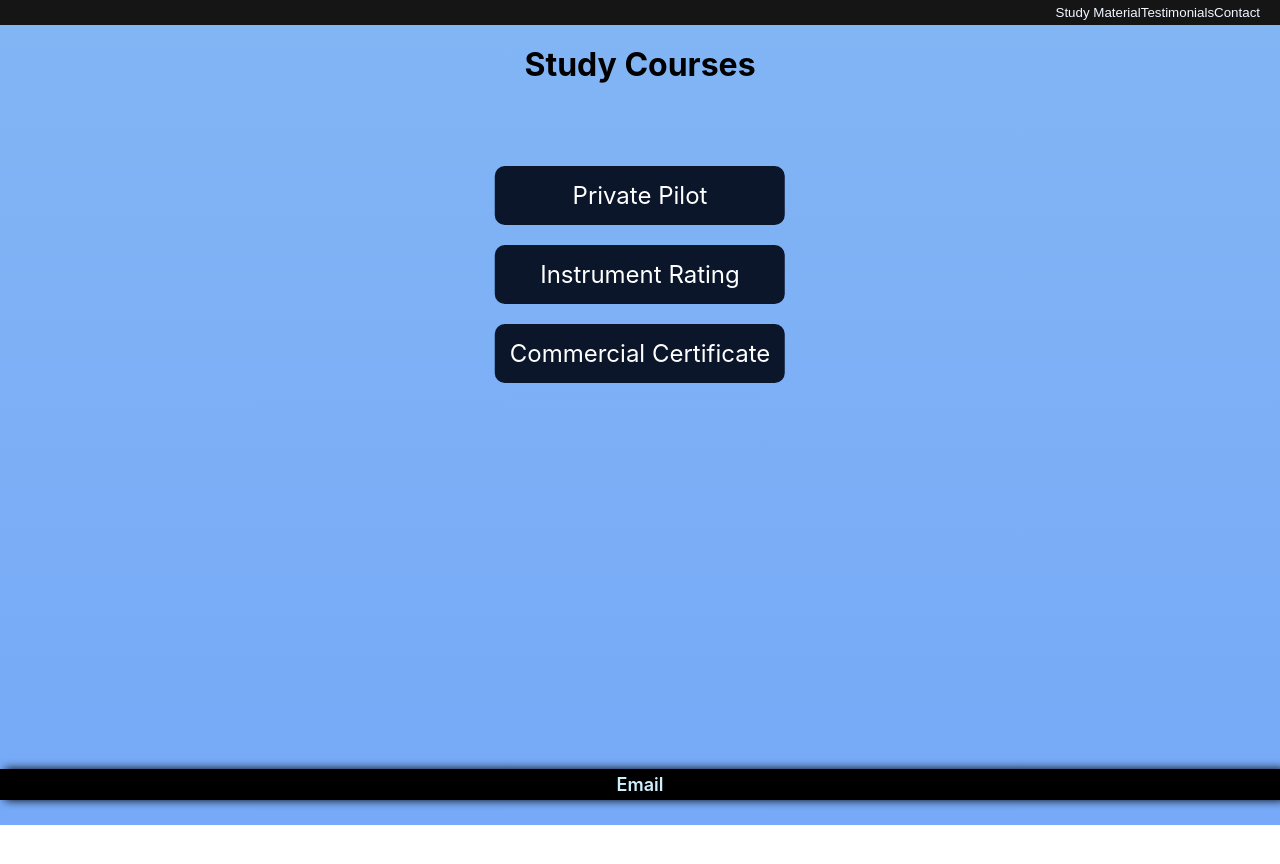
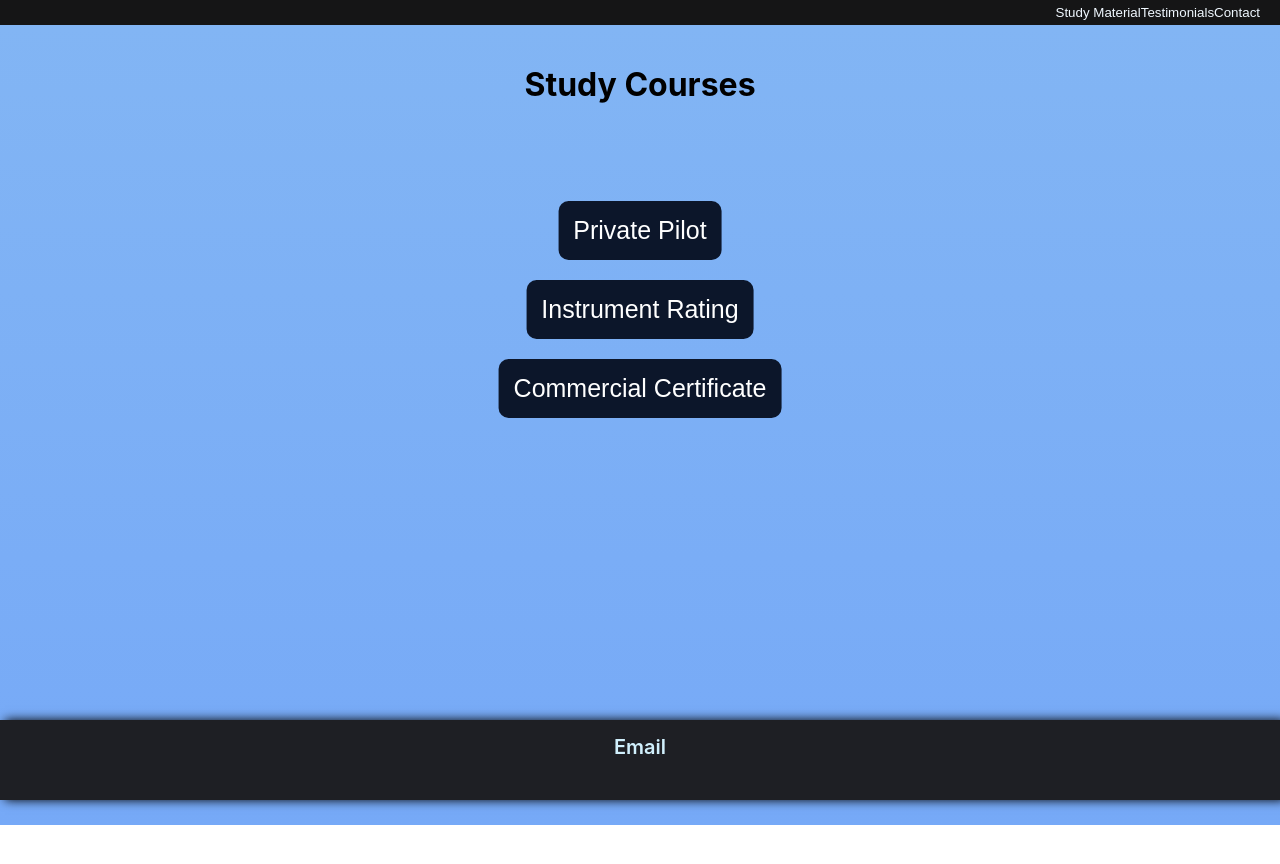
Before and after one commit to babypilot007/flyhimalay, a React (Create React App) app: page /study in a window 1280 px wide. Shown: the top 864 px of the page. Built offline with nearby package versions, Linux system fonts and the light colour scheme.

Commit message:
commit_new

```diff
--- a/src/App.css
+++ b/src/App.css
@@ -66,55 +66,30 @@ button {
         }
 }
 
-.courses{
-    text-align: center;
-    margin: 20px;
-
-}
-
-.course_index{
-    text-align: center;
-    margin-left: 50%;
-    padding: 15px;
-    position: absolute;
-    transform: translate(-50%,10%);
-    display: block;
-    justify-content: space-between;
-    font-size: x-large;
-    width:max-content;
-    height: 30%;
-
-    p{
-        margin-top: 20px;
-        background-color: rgb(12, 22, 42);
-        padding: 15px;
-        border-radius: 10px;
-        color:white;
-
-
-    }
-
-    a{
-        text-decoration: none;
-    }
-
-}
+
+
+
 
 .ppl{
 
 }
 
 .footer{
-    background-color: rgb(21, 21, 22);
+    text-align: center;
+    background-color: rgb(20, 20, 22);
     color : white;
-    text-align: center;
     padding: 10px;
     font-weight: 600;
     border-top: solid 2px black;
+    box-shadow: 5px 0px 10px black;
+    position: relative;
+    display: flex;
+    justify-content: space-evenly;
 
     a{
         text-decoration: none;
         color : white;
+        font-size: 20px;
 
     }
 
@@ -205,24 +180,55 @@ button {
     }
 }
 
+.courses{
+    text-align: center;
+    margin: 40px;
+
+}
+
+.course_index{
+    text-align: center;
+    margin-left: 50%;
+    padding: 15px;
+    position: absolute;
+    transform: translate(-50%,20%);
+    display: block;
+    justify-content: space-between;
+    font-size: x-large;
+    width:max-content;
+    height: 10%;
+
+
+
+    button{
+        margin-top: 20px;
+        background-color: rgb(12, 22, 42);
+        padding: 15px;
+        border-radius: 10px;
+        color:white;
+        font-size: 25px;
+    }
+
+}
+
 
 
 .email{
     position: sticky;
     bottom: 0px;
+    height: 50px;
     color: white ;
-    padding: 5px;
+    padding: 15px;
     text-align: center;
     text-decoration: none;
-
-    background-color: black;
+    background-color: rgb(30, 31, 36);
     box-shadow: 5px 0px 10px black;
 
     a{
         color: rgb(208, 239, 252);
         font-size: medium;
         font-weight: 600;
-        font-size: 18px;
+        font-size: 20px;
     text-decoration: none;
 
     }
--- a/src/App.js
+++ b/src/App.js
@@ -1,4 +1,7 @@
 import './App.css';
+import Ppl from './Ppl';
+import Instrument from './Instrument';
+import Cpl from './Cpl';
 
 import { Routes, Route } from "react-router-dom";
 
@@ -11,6 +14,12 @@ function App() {
      <Routes>
           <Route path='/' element = {<Home />}></Route>
           <Route path='/study' element = {<Study />}></Route>
+          <Route path='/study/Ppl' element = {<Ppl />}></Route>
+          <Route path='/study/instrument' element = {<Instrument />}></Route>
+          <Route path='/study/cpl' element = {<Cpl />}></Route>
+
+
+
 
         </Routes>
 
--- /dev/null
+++ b/src/Cpl.js
@@ -0,0 +1,9 @@
+import React from 'react'
+
+function Cpl() {
+  return (
+    <div className='App'>Cpl</div>
+  )
+}
+
+export default Cpl
--- /dev/null
+++ b/src/Instrument.js
@@ -0,0 +1,9 @@
+import React from 'react'
+
+function Instrument() {
+  return (
+    <div className='App'>Instrument</div>
+  )
+}
+
+export default Instrument
--- /dev/null
+++ b/src/Ppl.js
@@ -0,0 +1,9 @@
+import React from 'react'
+
+function Ppl() {
+  return (
+    <div className='App'>Ppl</div>
+  )
+}
+
+export default Ppl
--- a/src/Study.js
+++ b/src/Study.js
@@ -1,8 +1,12 @@
 import React from 'react'
 import Nav from './Nav'
 import Email from './Email'
+import { useNavigate } from 'react-router-dom';
+
 
 function Study() {
+    const navigate = useNavigate()
+
   return (
     <>
         <Nav />
@@ -16,22 +20,21 @@ function Study() {
 
         <div className='course_index'>
             <div className='ppl'>
-                <a href="ppl_study.html">
-                    <p>Private Pilot </p>
-                </a>
+
+             <button onClick={()=>{navigate('/study/ppl')}}><p>Private Pilot </p></button>
+
+
             </div>
 
             <div className='instrument'>
-                <a href="Inst_study.html" >
-                    <p>Instrument Rating</p>
-                </a>
+
+             <button onClick={()=>{navigate('/study/instrument')}}><p>Instrument Rating</p></button>
+
             </div>
 
             <div className='cpl'>
-                <a href="Cpl_study.html">
+            <button onClick={()=>{navigate('/study/cpl')}}> <p>Commercial Certificate</p></button>
 
-                    <p>Commercial Certificate</p>
-                </a>
             </div>
         </div>
 
```
Lines whose indentation alone changed are shown as unchanged.
